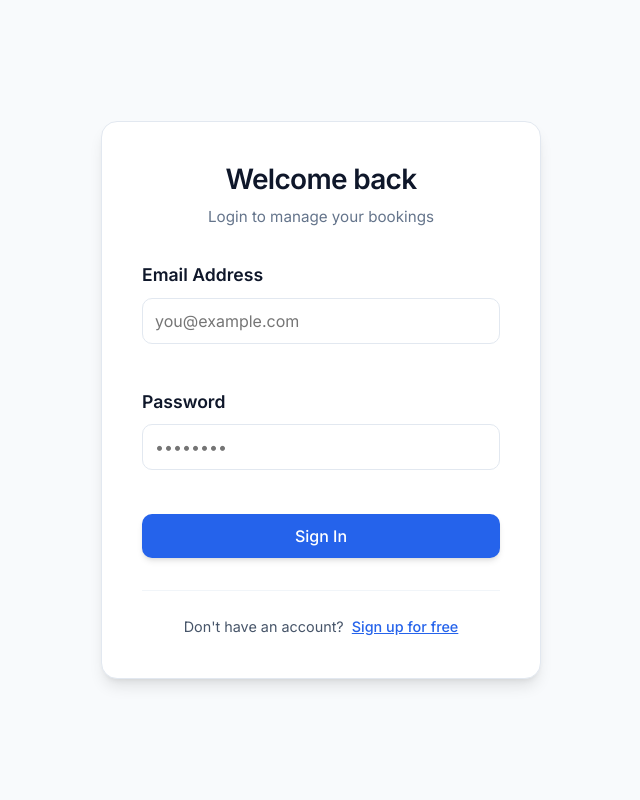
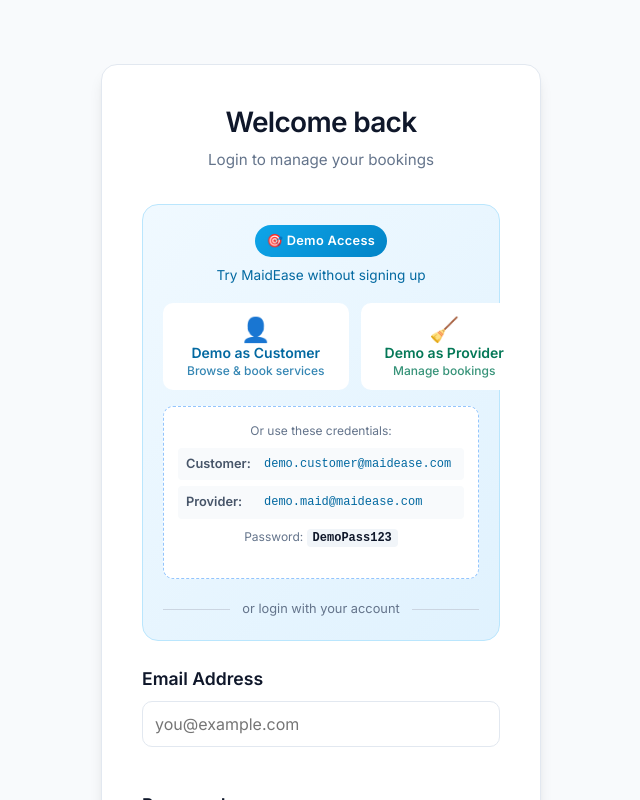
Before and after one commit to thedixitjain/maidease, a React app in the folder frontend/: page /login in a window 1280 px wide. Shown: the top 800 px of the page, without its empty margins (319-959 px from the left). Built offline with nearby package versions, Linux system fonts and the light colour scheme; no server answers; the HTML template or start-up script is replaced by a standard one.

Commit message:
fix: Always show demo credentials on login page

```diff
--- a/frontend/src/pages/Login.jsx
+++ b/frontend/src/pages/Login.jsx
@@ -1,9 +1,25 @@
-import { useState, useEffect } from 'react';
+import { useState } from 'react';
 import { useNavigate } from 'react-router-dom';
 import { useAuth } from '../contexts/AuthContext';
 import { authAPI, userAPI } from '../api/endpoints';
 import { setTokens } from '../api/client';
 import '../styles/Auth.css';
+
+// Demo credentials - always visible for recruiters
+const DEMO_CREDENTIALS = {
+  customer: {
+    email: 'demo.customer@maidease.com',
+    password: 'DemoPass123',
+    role: 'customer',
+    description: 'Browse & book services'
+  },
+  maid: {
+    email: 'demo.maid@maidease.com',
+    password: 'DemoPass123',
+    role: 'maid',
+    description: 'Manage bookings'
+  }
+};
 
 export const Login = () => {
   const [email, setEmail] = useState('');
@@ -11,25 +27,8 @@
   const [loading, setLoading] = useState(false);
   const [demoLoading, setDemoLoading] = useState(null);
   const [error, setError] = useState(null);
-  const [demoCredentials, setDemoCredentials] = useState(null);
   const { login, updateProfile } = useAuth();
   const navigate = useNavigate();
-
-  // Fetch demo credentials on mount
-  useEffect(() => {
-    const fetchDemoCredentials = async () => {
-      try {
-        const response = await authAPI.getDemoCredentials();
-        if (response.data.enabled) {
-          setDemoCredentials(response.data);
-        }
-      } catch (err) {
-        // Demo mode might be disabled, that's okay
-        console.log('Demo mode not available');
-      }
-    };
-    fetchDemoCredentials();
-  }, []);
 
   const handleSubmit = async (e) => {
     e.preventDefault();
@@ -50,11 +49,20 @@
     setDemoLoading(role);
     setError(null);
 
+    const creds = DEMO_CREDENTIALS[role];
+
     try {
-      // Use the quick demo login endpoint
+      // Try the quick demo login endpoint first
+      try {
         const response = await authAPI.demoLogin(role);
         const { access_token, refresh_token } = response.data;
         setTokens(access_token, refresh_token);
+      } catch {
+        // Fallback to regular login with demo credentials
+        const response = await authAPI.login(creds.email, creds.password);
+        const { access_token, refresh_token } = response.data;
+        setTokens(access_token, refresh_token);
+      }
 
       // Fetch user profile
       const userResponse = await userAPI.getProfile();
@@ -62,18 +70,16 @@
 
       navigate('/');
     } catch (err) {
-      setError(err.response?.data?.detail || 'Demo login failed. Please try again.');
+      setError(err.response?.data?.detail || 'Demo login failed. The demo account may not exist yet.');
     } finally {
       setDemoLoading(null);
     }
   };
 
-  const fillDemoCredentials = (type) => {
-    if (demoCredentials) {
-      const creds = demoCredentials[type];
+  const fillDemoCredentials = (role) => {
+    const creds = DEMO_CREDENTIALS[role];
     setEmail(creds.email);
     setPassword(creds.password);
-    }
   };
 
   return (
@@ -86,8 +92,7 @@
 
         {error && <div className="error-message">⚠️ {error}</div>}
 
-        {/* Demo Login Section */}
-        {demoCredentials && (
+        {/* Demo Login Section - Always visible */}
         <div className="demo-section">
           <div className="demo-header">
             <span className="demo-badge">🎯 Demo Access</span>
@@ -131,11 +136,27 @@
               )}
             </button>
           </div>
+
+          {/* Demo Credentials Display */}
+          <div className="demo-credentials">
+            <p className="demo-credentials-title">Or use these credentials:</p>
+            <div className="demo-credentials-grid">
+              <div className="demo-credential-item" onClick={() => fillDemoCredentials('customer')}>
+                <span className="demo-credential-role">Customer:</span>
+                <span className="demo-credential-email">{DEMO_CREDENTIALS.customer.email}</span>
+              </div>
+              <div className="demo-credential-item" onClick={() => fillDemoCredentials('maid')}>
+                <span className="demo-credential-role">Provider:</span>
+                <span className="demo-credential-email">{DEMO_CREDENTIALS.maid.email}</span>
+              </div>
+            </div>
+            <p className="demo-credentials-password">Password: <code>DemoPass123</code></p>
+          </div>
+
           <div className="demo-divider">
             <span>or login with your account</span>
           </div>
         </div>
-        )}
 
         <form onSubmit={handleSubmit} className="auth-form">
           <div className="form-group">
--- a/frontend/src/styles/Auth.css
+++ b/frontend/src/styles/Auth.css
@@ -177,6 +177,72 @@
   opacity: 0.8;
 }
 
+/* Demo Credentials Display */
+.demo-credentials {
+  margin-top: 1rem;
+  padding: 0.875rem;
+  background: white;
+  border-radius: var(--radius-md);
+  border: 1px dashed #93c5fd;
+}
+
+.demo-credentials-title {
+  font-size: 0.75rem;
+  color: #64748b;
+  margin-bottom: 0.5rem;
+  text-align: center;
+}
+
+.demo-credentials-grid {
+  display: flex;
+  flex-direction: column;
+  gap: 0.375rem;
+}
+
+.demo-credential-item {
+  display: flex;
+  align-items: center;
+  gap: 0.5rem;
+  padding: 0.375rem 0.5rem;
+  background: #f8fafc;
+  border-radius: 4px;
+  cursor: pointer;
+  transition: background 0.2s;
+  font-size: 0.8rem;
+}
+
+.demo-credential-item:hover {
+  background: #e0f2fe;
+}
+
+.demo-credential-role {
+  font-weight: 600;
+  color: #475569;
+  min-width: 70px;
+}
+
+.demo-credential-email {
+  color: #0369a1;
+  font-family: monospace;
+  font-size: 0.75rem;
+}
+
+.demo-credentials-password {
+  margin-top: 0.5rem;
+  text-align: center;
+  font-size: 0.75rem;
+  color: #64748b;
+}
+
+.demo-credentials-password code {
+  background: #f1f5f9;
+  padding: 0.125rem 0.375rem;
+  border-radius: 4px;
+  font-family: monospace;
+  color: #0f172a;
+  font-weight: 600;
+}
+
 .demo-divider {
   display: flex;
   align-items: center;
```
Lines whose indentation alone changed are shown as unchanged.
